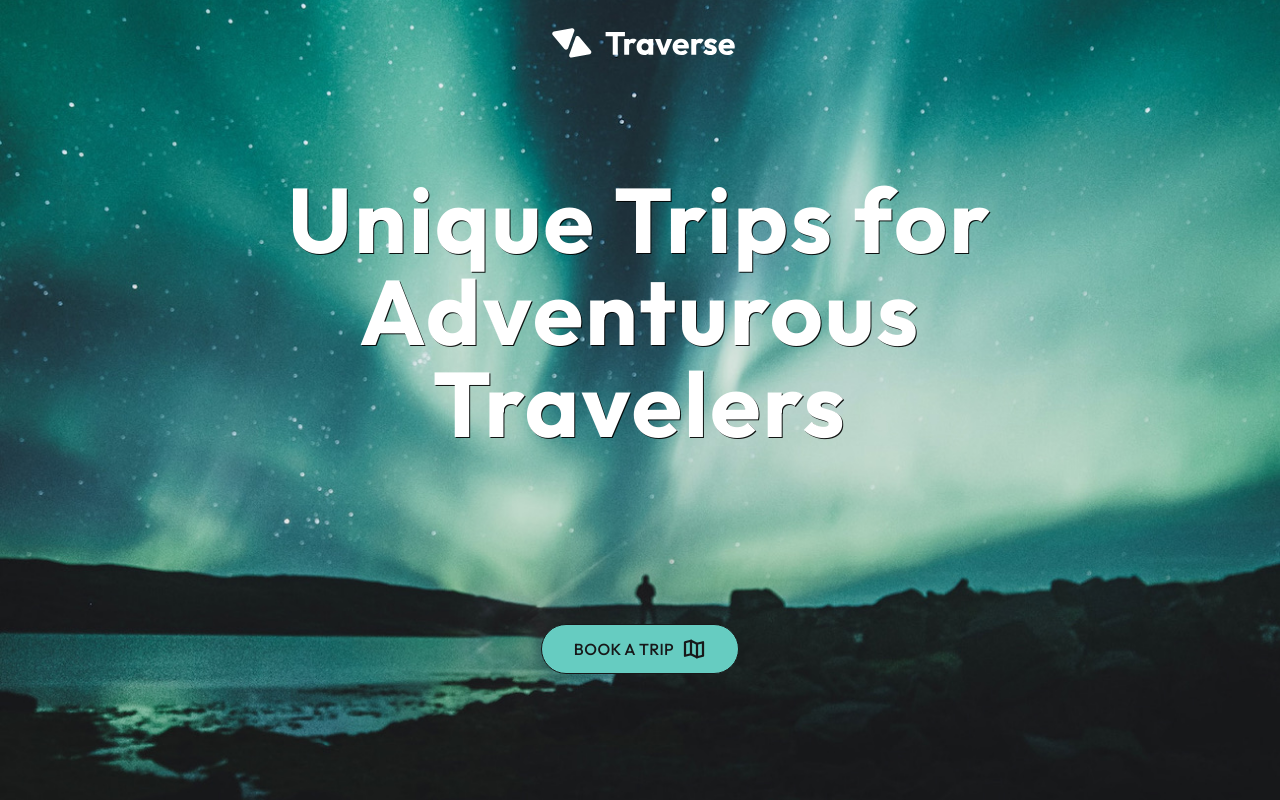
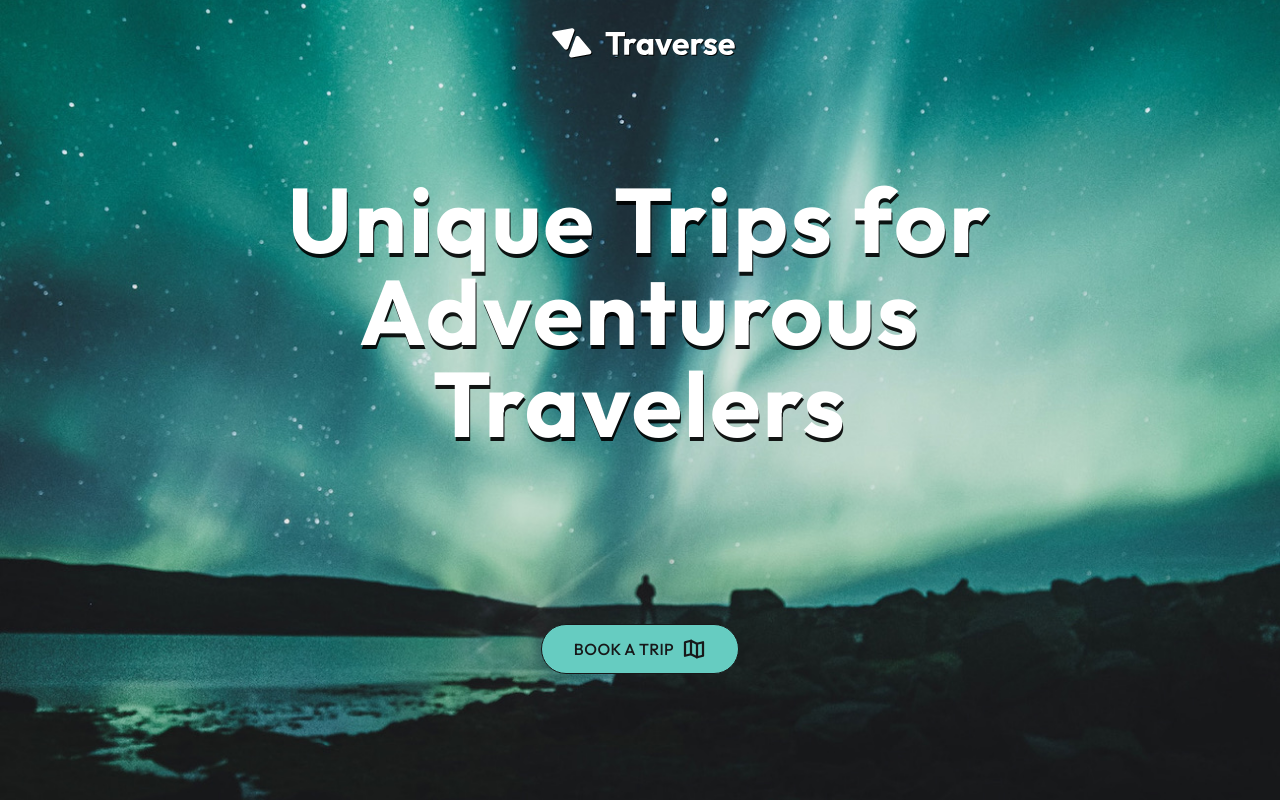
Before and after one commit to KeithChasen/vite-tailwind-parallax, a website built with Vite: page index.html in a window 1280 px wide. Built offline with nearby package versions, Linux system fonts and the light colour scheme.

Commit message:
frop shadow for nav / small fix for lg drop shadow of h1

```diff
--- a/index.html
+++ b/index.html
@@ -13,7 +13,7 @@
   <body class="bg-bkg text-white selection:bg-accent selection:text-bkg overflow-hidden">
     <div id="parallax">
       <nav
-              class="grid place-items-center absolute w-full top-0 z-50"
+              class="grid place-items-center absolute w-full top-0 z-50 drop-shadow-text-sm"
               aria-label="Primary Navigation"
       >
         <a
@@ -42,7 +42,7 @@
                 src="./images/hero.jpg"
                 aria-hidden="true"
         >
-        <h1 class="text-5xl text-center font-bold tracking-wide py-12 drop-shadow-text-sm drop-shadow-text-lg">
+        <h1 class="text-5xl text-center font-bold tracking-wide py-12 drop-shadow-text-sm lg:drop-shadow-text-lg">
           Unique Trips for <br>
           Adventurous <br>
           Travelers
```
